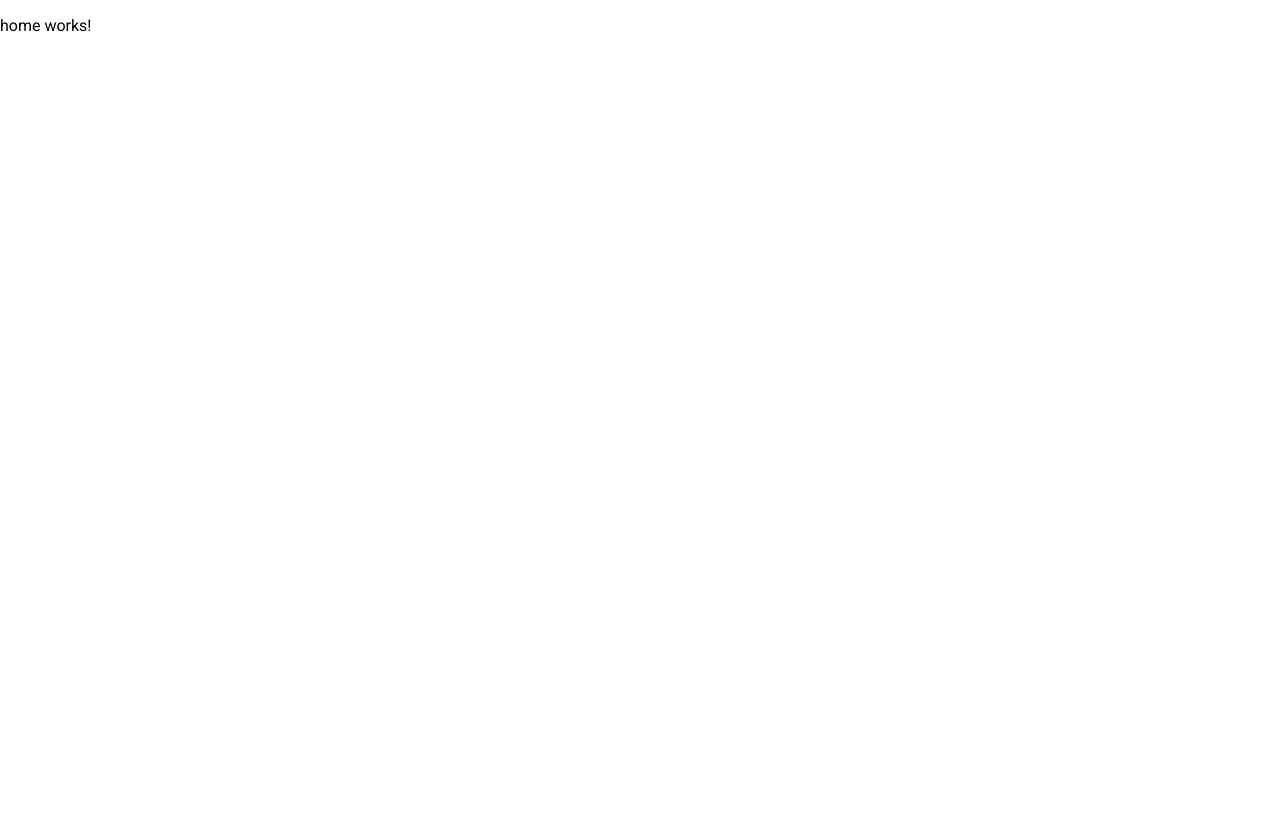
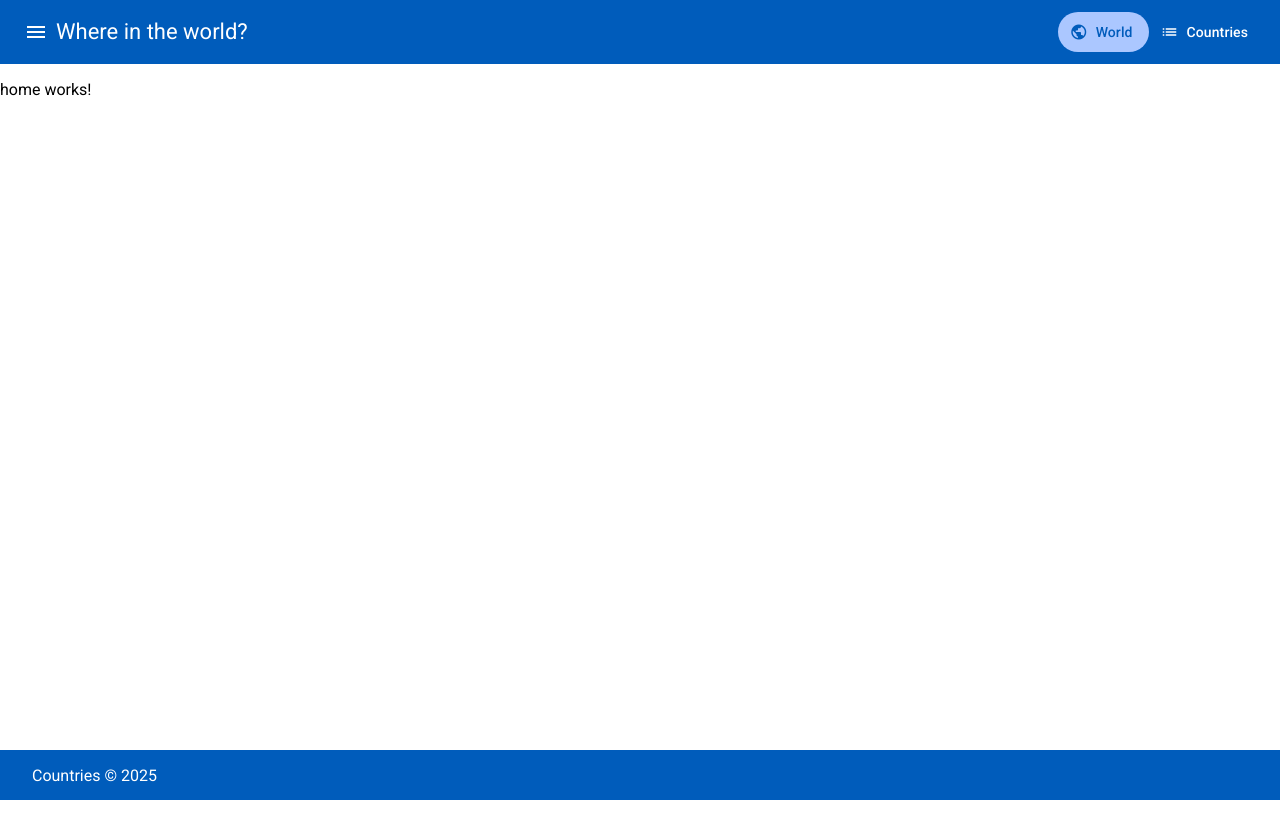
Before and after one commit to wilian05012/countries, an Angular app in the folder countries.ng/: page /home in a window 1280 px wide. Built offline with nearby package versions, Linux system fonts and the light colour scheme.

Commit message:
Add navigation bar and footer to app component with styling

```diff
--- a/countries.ng/src/app/app.component.html
+++ b/countries.ng/src/app/app.component.html
@@ -1,4 +1,24 @@
+<nav>
+    <mat-toolbar class="mat-primary">
+        <button mat-icon-button>
+            <mat-icon>menu</mat-icon>
+        </button>
+      <span>Where in the world?</span>
+      <span class="spacer"></span>
+      <a mat-button routerLink="/home" routerLinkActive="active">
+        <mat-icon>public</mat-icon>
+        World
+      </a>
+      <a mat-button routerLink="/countries" routerLinkActive="active">
+        <mat-icon>list</mat-icon>
+        Countries
+      </a>
+    </mat-toolbar>
+</nav>
+<main>
+    <router-outlet> </router-outlet>
+</main>
 
-<router-outlet>
-
-</router-outlet>
+<footer>
+    <p>Countries &copy; 2025</p>
+</footer>
--- a/countries.ng/src/app/app.component.scss
+++ b/countries.ng/src/app/app.component.scss
@@ -0,0 +1,16 @@
+.spacer {
+    flex: 1 1 auto;
+}
+
+.mat-primary {
+    background-color: var(--mat-sys-primary);
+    color: var(--mat-sys-on-primary);
+    & > * {
+        color: inherit;
+    }
+}
+
+.active {
+    background-color: var(--mat-sys-inverse-primary);
+    color: var(--mat-sys-primary) !important;
+}
--- a/countries.ng/src/styles.scss
+++ b/countries.ng/src/styles.scss
@@ -1,4 +1,35 @@
-/* You can add global styles to this file, and also import other style files */
+@use '@angular/material' as mat;
+
+html {
+    color-scheme: light dark;
+    @include mat.theme(
+        (
+            color: mat.$azure-palette,
+            typography: Roboto,
+            density: 0,
+        )
+    );
+}
 
 html, body { height: 100%; }
 body { margin: 0; font-family: Roboto, "Helvetica Neue", sans-serif; }
+
+app-root {
+    display: flex;
+    flex-direction: column;
+    height: 100%;
+
+    main {
+        flex: 1 1 auto;
+    }
+
+    footer {
+        display: flex;
+        align-items: center;
+        padding-inline: 2rem;
+        justify-content: space-between;
+        height: 50px;
+        background-color: var(--mat-sys-primary);
+        color: var(--mat-sys-on-secondary);
+    }
+}
```
Also changed, not shown: countries.ng/src/app/app.component.ts (+15 -4 lines).
